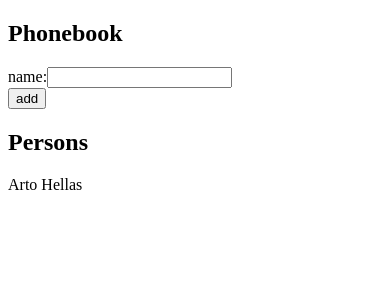
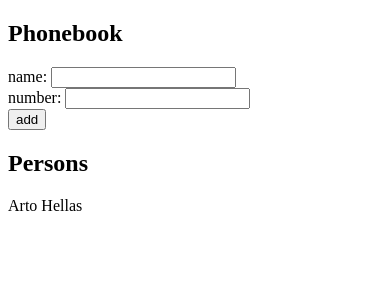
Before and after one commit to Layer2843/my-repo, a React (Vite) app in the folder Part2/zad2.6-2.10/Phonebook/: page / in a window 390 px wide. Shown: the top 300 px of the page. Built offline with nearby package versions, Linux system fonts and the light colour scheme.

Commit message:
phonebook 2.8

```diff
--- a/Part2/zad2.6-2.10/Phonebook/src/App.jsx
+++ b/Part2/zad2.6-2.10/Phonebook/src/App.jsx
@@ -5,16 +5,23 @@ const App = () => {
     { name: 'Arto Hellas' }
   ])
   const [newName, setNewName] = useState('')
+  const [newNumber, setNewNumber] = useState('')
 
   const handleNoteChange = (event) => {
     console.log(event.target.value)
     setNewName(event.target.value)
   }
+  const handleNumberChange = (event) => {
+    console.log(event.target.value)
+    setNewNumber(event.target.value)
+  }
+
 
   const addPerson = (event) => {
   event.preventDefault()
   const personObject = {
-    name: newName
+    name: newName,
+    number: newNumber
   }
   const exists = persons.some(person => person.name === newName)
   if (exists) {
@@ -24,19 +31,18 @@ const App = () => {
     alert(`${newName} is already added to the phonebook`)
   }
   setNewName('')
+  setNewNumber('')
 }
-
 
   return (
     <div>
       <h2>Phonebook</h2>
       <form onSubmit={addPerson}>
         <div>
-          name:
-          <input
-            value={newName}
-            onChange={handleNoteChange}
-          />
+          name: <input value={newName} onChange={handleNoteChange}/>
+        </div>
+        <div>
+          number: <input value={newNumber} onChange={handleNumberChange}/>
         </div>
         <div>
           <button type="submit">add</button>
@@ -44,7 +50,7 @@ const App = () => {
       </form>
 
       <h2>Persons</h2>
-      {persons.map(p => <div key={p.name}>{p.name}</div>)}
+      {persons.map(p => <div key={p.name}>{p.name} {p.number}</div>)}
     </div>
   )
 }
```
